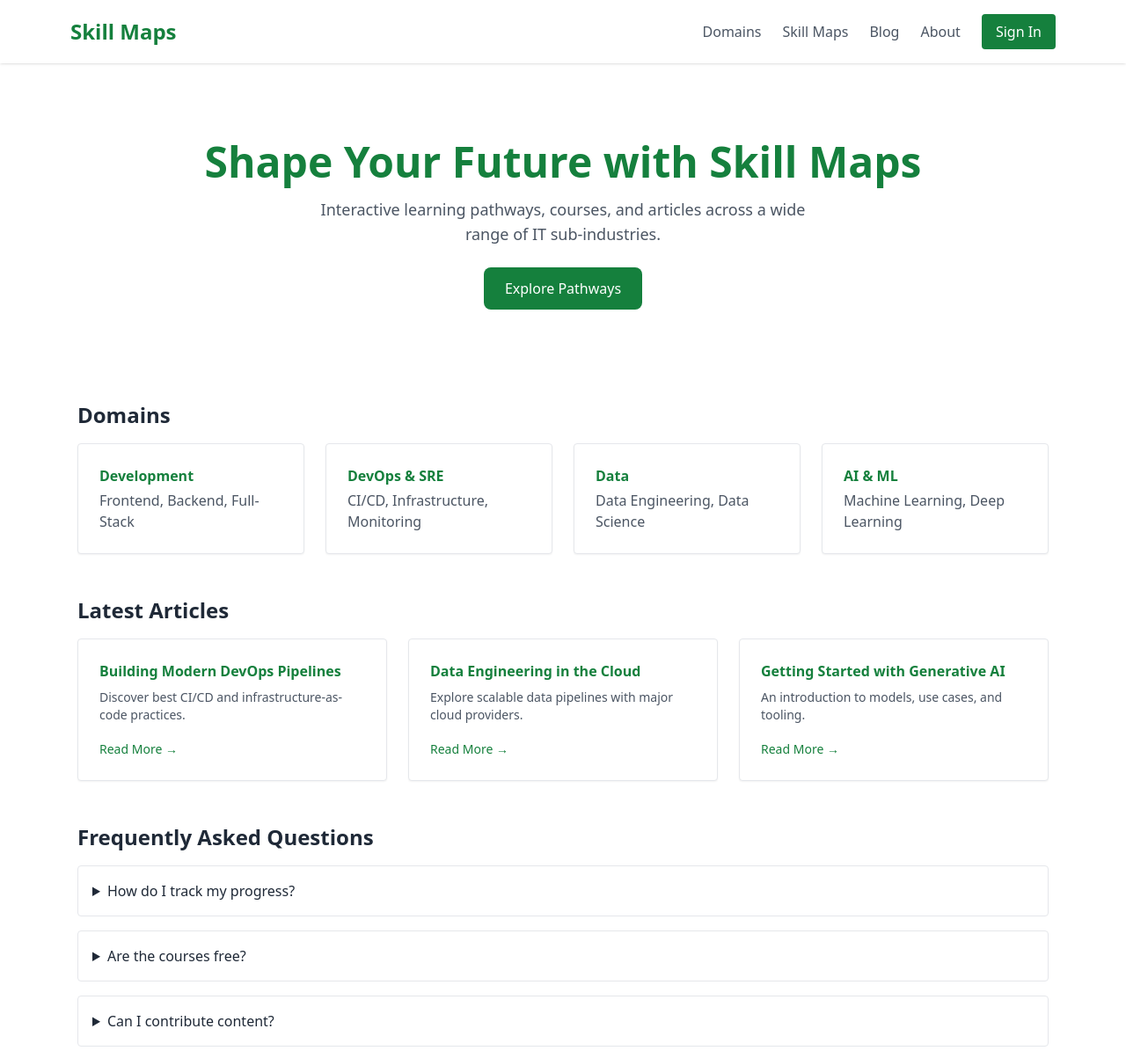
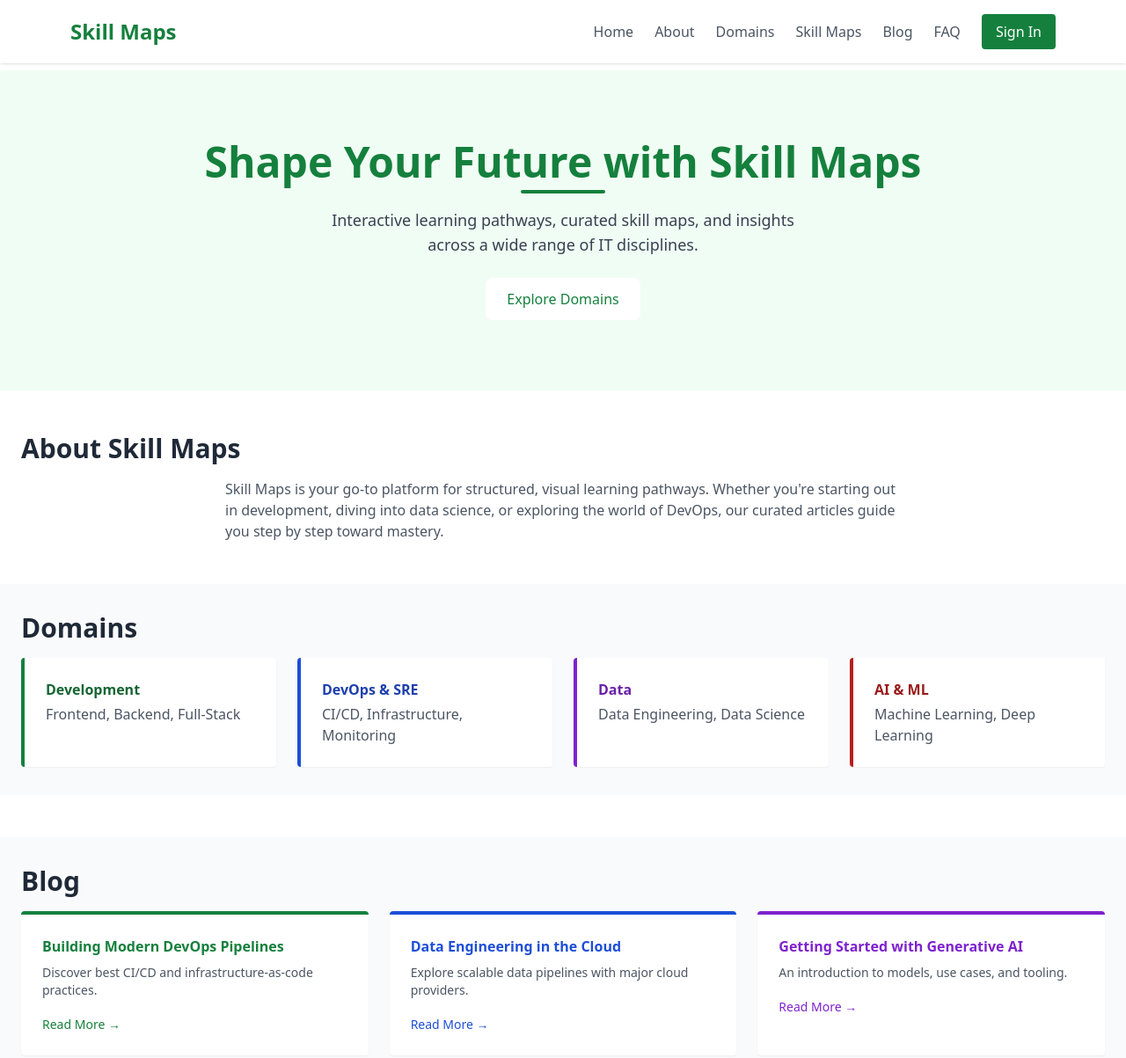
Before and after one commit to CSwebD/S-M-2, a plain HTML site: page index.html in a window 1280 px wide. Shown: the top 1203 px of the page at 88% size. Drawn offline with nearby package versions, Linux system fonts and the light colour scheme.

Commit message:
Update index.html

```diff
--- a/index.html
+++ b/index.html
@@ -19,85 +19,96 @@
         <i class="fas fa-bars fa-lg"></i>
       </button>
       <div id="navLinks" class="hidden sm:flex items-center space-x-6">
+        <a href="#hero" class="text-gray-600 hover:text-green-700">Home</a>
+        <a href="#about" class="text-gray-600 hover:text-green-700">About</a>
         <a href="#domains" class="text-gray-600 hover:text-green-700">Domains</a>
         <a href="#maps" class="text-gray-600 hover:text-green-700">Skill Maps</a>
-        <a href="#blog" class="text-gray-600 hover:text-green-700">Blog</a>
-        <a href="#about" class="text-gray-600 hover:text-green-700">About</a>
+        <a href="#articles" class="text-gray-600 hover:text-green-700">Blog</a>
+        <a href="#faq" class="text-gray-600 hover:text-green-700">FAQ</a>
         <a href="#signin" class="px-4 py-2 bg-green-700 text-white rounded hover:bg-green-800">Sign In</a>
       </div>
     </div>
     <div id="mobileMenu" class="sm:hidden hidden bg-white shadow-inner">
+      <a href="#hero" class="block px-4 py-2 text-gray-600 hover:text-green-700">Home</a>
+      <a href="#about" class="block px-4 py-2 text-gray-600 hover:text-green-700">About</a>
       <a href="#domains" class="block px-4 py-2 text-gray-600 hover:text-green-700">Domains</a>
-      <a href="#maps" class="block px-4 py-2 text-gray-600 hover:text-green-700">Skill Maps</a>
-      <a href="#blog" class="block px-4 py-2 text-gray-600 hover:text-green-700">Blog</a>
-      <a href="#about" class="block px-4 py-2 text-gray-600 hover:text-green-700">About</a>
+      <a href="#articles" class="block px-4 py-2 text-gray-600 hover:text-green-700">Blog</a>
+      <a href="#faq" class="block px-4 py-2 text-gray-600 hover:text-green-700">FAQ</a>
       <a href="#signin" class="block px-4 py-2 bg-green-700 text-white hover:bg-green-800">Sign In</a>
     </div>
   </nav>
 
   <div class="pt-20">
     <!-- Hero Section -->
-    <section id="hero" class="flex flex-col items-center justify-center text-center py-20 bg-white">
-      <h1 class="text-4xl md:text-5xl font-extrabold text-green-700 mb-4">
+    <section id="hero" class="flex flex-col items-center justify-center text-center py-20 bg-green-50">
+      <h1 class="text-4xl md:text-5xl font-extrabold text-green-700 mb-2">
         Shape Your Future with Skill Maps
       </h1>
-      <p class="text-lg text-gray-600 max-w-xl mb-6">
-        Interactive learning pathways, courses, and articles across a wide range of IT sub-industries.
+      <div class="h-1 w-24 bg-green-700 rounded mb-4"></div>
+      <p class="text-lg text-gray-700 max-w-xl mb-6">
+        Interactive learning pathways, curated skill maps, and insights across a wide range of IT disciplines.
       </p>
-      <button id="exploreBtn" class="px-6 py-3 bg-green-700 text-white rounded-lg hover:bg-green-800 transition">
-        Explore Pathways
+      <button id="exploreBtn" class="px-6 py-3 bg-white text-green-700 rounded-lg hover:bg-green-100 transition">
+        Explore Domains
       </button>
     </section>
 
-    <main class="max-w-6xl mx-auto p-6">
-      <!-- Domains -->
-      <section id="domains" class="mb-12">
-        <h2 class="text-2xl font-bold text-gray-800 mb-4">Domains</h2>
+    <!-- About Section -->
+    <section id="about" class="px-6 py-12 bg-white">
+      <h2 class="text-3xl font-bold text-gray-800 mb-4">About Skill Maps</h2>
+      <p class="text-gray-600 max-w-3xl mx-auto">
+        Skill Maps is your go-to platform for structured, visual learning pathways. Whether you're starting out in development, diving into data science, or exploring the world of DevOps, our curated articles guide you step by step toward mastery.
+      </p>
+    </section>
+
+    <!-- Domains Section -->
+    <section id="domains" class="mb-12 px-6 py-8 bg-gray-50">
+      <h2 class="text-3xl font-bold text-gray-800 mb-4">Domains</h2>
       <div class="grid grid-cols-1 sm:grid-cols-2 md:grid-cols-4 gap-6">
-          <div class="p-6 bg-white border border-gray-200 rounded shadow-sm hover:shadow transition">
-            <h3 class="font-semibold text-green-700 mb-1">Development</h3>
+        <div class="p-6 bg-white border-l-4 border-green-700 rounded shadow-sm hover:shadow transition">
+          <h3 class="font-semibold text-green-800 mb-1">Development</h3>
           <p class="text-gray-600">Frontend, Backend, Full-Stack</p>
         </div>
-          <div class="p-6 bg-white border border-gray-200 rounded shadow-sm hover:shadow transition">
-            <h3 class="font-semibold text-green-700 mb-1">DevOps & SRE</h3>
+        <div class="p-6 bg-white border-l-4 border-blue-700 rounded shadow-sm hover:shadow transition">
+          <h3 class="font-semibold text-blue-800 mb-1">DevOps & SRE</h3>
           <p class="text-gray-600">CI/CD, Infrastructure, Monitoring</p>
         </div>
-          <div class="p-6 bg-white border border-gray-200 rounded shadow-sm hover:shadow transition">
-            <h3 class="font-semibold text-green-700 mb-1">Data</h3>
+        <div class="p-6 bg-white border-l-4 border-purple-700 rounded shadow-sm hover:shadow transition">
+          <h3 class="font-semibold text-purple-800 mb-1">Data</h3>
           <p class="text-gray-600">Data Engineering, Data Science</p>
         </div>
-          <div class="p-6 bg-white border border-gray-200 rounded shadow-sm hover:shadow transition">
-            <h3 class="font-semibold text-green-700 mb-1">AI & ML</h3>
+        <div class="p-6 bg-white border-l-4 border-red-700 rounded shadow-sm hover:shadow transition">
+          <h3 class="font-semibold text-red-800 mb-1">AI & ML</h3>
           <p class="text-gray-600">Machine Learning, Deep Learning</p>
         </div>
       </div>
     </section>
 
-      <!-- Articles -->
-      <section id="articles" class="mb-12">
-        <h2 class="text-2xl font-bold text-gray-800 mb-4">Latest Articles</h2>
+    <!-- Blog Section -->
+    <section id="articles" class="mb-12 px-6 py-8 bg-gray-50">
+      <h2 class="text-3xl font-bold text-gray-800 mb-4">Blog</h2>
       <div class="grid grid-cols-1 md:grid-cols-3 gap-6">
-          <article class="bg-white border border-gray-200 rounded shadow-sm p-6 hover:shadow transition">
+        <article class="bg-white rounded shadow-sm p-6 hover:shadow transition border-t-4 border-green-700">
           <h3 class="font-semibold text-green-700 mb-2">Building Modern DevOps Pipelines</h3>
           <p class="text-gray-600 text-sm mb-4">Discover best CI/CD and infrastructure-as-code practices.</p>
           <a href="#" class="text-green-700 hover:underline text-sm">Read More →</a>
         </article>
-          <article class="bg-white border border-gray-200 rounded shadow-sm p-6 hover:shadow transition">
-            <h3 class="font-semibold text-green-700 mb-2">Data Engineering in the Cloud</h3>
+        <article class="bg-white rounded shadow-sm p-6 hover:shadow transition border-t-4 border-blue-700">
+          <h3 class="font-semibold text-blue-700 mb-2">Data Engineering in the Cloud</h3>
           <p class="text-gray-600 text-sm mb-4">Explore scalable data pipelines with major cloud providers.</p>
-            <a href="#" class="text-green-700 hover:underline text-sm">Read More →</a>
+          <a href="#" class="text-blue-700 hover:underline text-sm">Read More →</a>
         </article>
-          <article class="bg-white border border-gray-200 rounded shadow-sm p-6 hover:shadow transition">
-            <h3 class="font-semibold text-green-700 mb-2">Getting Started with Generative AI</h3>
+        <article class="bg-white rounded shadow-sm p-6 hover:shadow transition border-t-4 border-purple-700">
+          <h3 class="font-semibold text-purple-700 mb-2">Getting Started with Generative AI</h3>
           <p class="text-gray-600 text-sm mb-4">An introduction to models, use cases, and tooling.</p>
-            <a href="#" class="text-green-700 hover:underline text-sm">Read More →</a>
+          <a href="#" class="text-purple-700 hover:underline text-sm">Read More →</a>
         </article>
       </div>
     </section>
 
     <!-- FAQ -->
-      <section id="faq" class="mb-12">
-        <h2 class="text-2xl font-bold text-gray-800 mb-4">Frequently Asked Questions</h2>
+    <section id="faq" class="mb-12 px-6 py-8 bg-gray-50">
+      <h2 class="text-3xl font-bold text-gray-800 mb-4">Frequently Asked Questions</h2>
       <div class="space-y-4">
         <details class="p-4 bg-white border border-gray-200 rounded hover:shadow-sm transition">
           <summary class="font-medium text-gray-800 cursor-pointer">How do I track my progress?</summary>
@@ -113,15 +124,14 @@
         </details>
       </div>
     </section>
-    </main>
 
     <!-- Footer -->
-    <footer class="bg-gray-50 py-6">
+    <footer class="bg-white py-6 border-t border-gray-200">
       <div class="max-w-6xl mx-auto text-center">
         <p class="text-gray-600 text-sm mb-4">&copy; 2025 Skill Maps. All rights reserved.</p>
         <div class="flex justify-center space-x-6">
           <a href="#" aria-label="Facebook" class="text-gray-600 hover:text-gray-800"><i class="fab fa-facebook fa-lg"></i></a>
-          <a href="#" aria-label="X (Twitter)" class="text-gray-600 hover:text-gray-800"><i class="far fa-xmark fa-lg"></i></a>
+          <a href="#" aria-label="X (Twitter)" class="text-gray-600 hover:text-gray-800"><i class="fab fa-twitter fa-lg"></i></a>
           <a href="#" aria-label="Discord" class="text-gray-600 hover:text-gray-800"><i class="fab fa-discord fa-lg"></i></a>
           <a href="#" aria-label="LinkedIn" class="text-gray-600 hover:text-gray-800"><i class="fab fa-linkedin fa-lg"></i></a>
           <a href="#" aria-label="YouTube" class="text-gray-600 hover:text-gray-800"><i class="fab fa-youtube fa-lg"></i></a>
```
Lines whose indentation alone changed are shown as unchanged.
